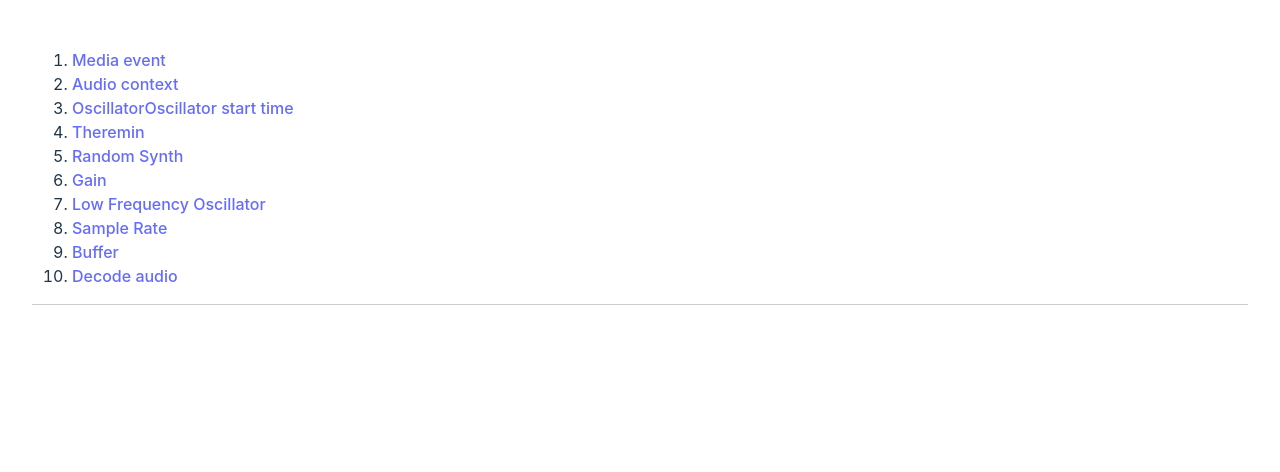
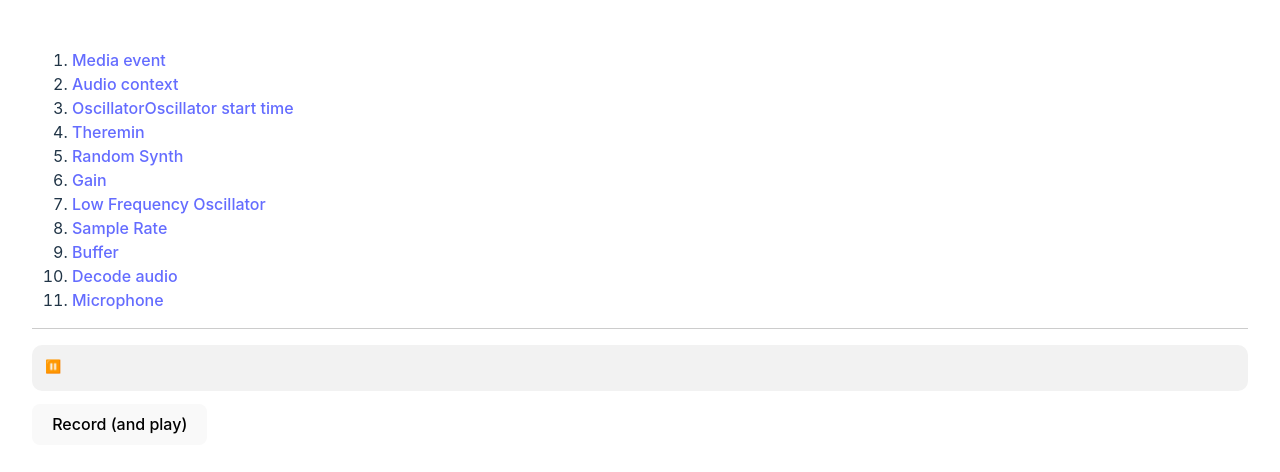
Before and after one commit to gasp/webaudio-vue, a Vue app: page /microphone in a window 1280 px wide. Shown: the top 472 px of the page. Built offline with nearby package versions, Linux system fonts and the light colour scheme.

Commit message:
feat: recording

```diff
--- a/src/App.vue
+++ b/src/App.vue
@@ -36,6 +36,9 @@ import { RouterLink } from 'vue-router'
       <li>
         <RouterLink to="/decode-audio">Decode audio</RouterLink>
       </li>
+      <li>
+        <RouterLink to="/microphone">Microphone</RouterLink>
+      </li>
     </ol>
 
   </nav>
--- /dev/null
+++ b/src/components/Microphone.vue
@@ -0,0 +1,26 @@
+<script setup lang="ts">
+import { ref } from 'vue';
+
+
+const recordDisplayDisplay = ref('⏸️');
+let context: null | AudioContext = null
+
+const rec = () => {
+  context = new AudioContext()
+  navigator.mediaDevices
+    .getUserMedia({ audio: true, video: false })
+    .then(stream => {
+      const micro = context!.createMediaStreamSource(stream)
+      micro.connect(context!.destination)
+    })
+  recordDisplayDisplay.value = '🔴'
+}
+
+</script>
+
+<template>
+  <pre>{{ recordDisplayDisplay }}</pre>
+  <button @click="rec">Record (and play)</button>
+</template>
+
+<style scoped></style>
--- a/src/router.ts
+++ b/src/router.ts
@@ -12,6 +12,7 @@ import LowFrequencyOscillator from './components/LowFrequencyOscillator.vue'
 import SampleRate from './components/SampleRate.vue'
 import Buffer from './components/Buffer.vue'
 import DecodeAudio from './components/DecodeAudio.vue'
+import Microphone from './components/Microphone.vue'
 
 const routes = [
   { path: '/', component: Home },
@@ -26,6 +27,7 @@ const routes = [
   { path: '/sample-rate', component: SampleRate },
   { path: '/buffer', component: Buffer },
   { path: '/decode-audio', component: DecodeAudio },
+  { path: '/microphone', component: Microphone },
 ]
 
 const router = createRouter({
```
